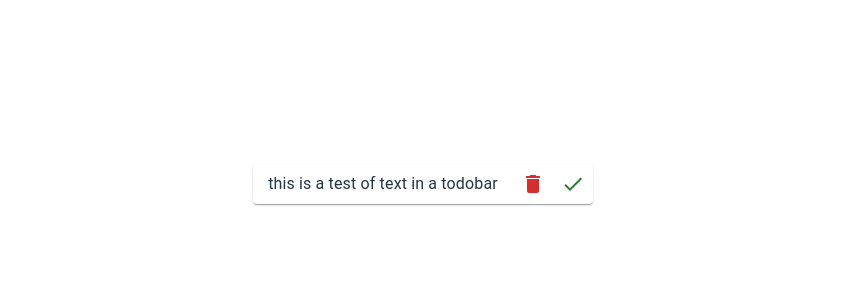
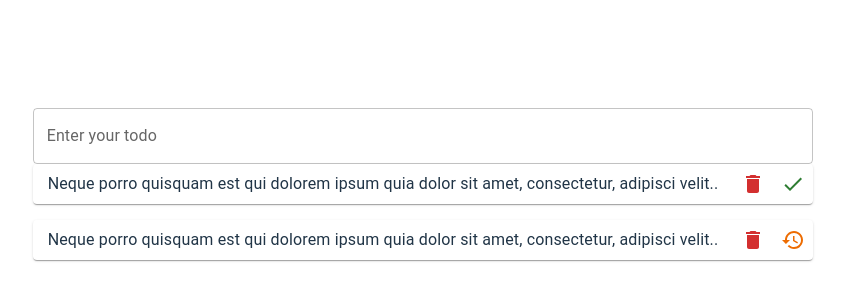
Before and after one commit to poipiii/ts_todos, a React (Vite) app: page / in a window 1280 px wide. Shown: the part 216-516 px from the top of the page, without its empty margins (217-1062 px from the left). Built offline with nearby package versions, Linux system fonts and the light colour scheme.

Commit message:
[feat] add enter field and cond render for todo

```diff
--- a/src/App.tsx
+++ b/src/App.tsx
@@ -2,13 +2,22 @@ import { useState } from 'react'
 import reactLogo from './assets/react.svg'
 import './App.css'
 import { Todobar } from './components/todobar'
+import Box from '@mui/material/Box';
+import { Stack } from '@mui/material';
+import Todoenter from './components/todoenter';
 function App() {
   const [count, setCount] = useState(0)
 
   return (
     <div className="App">
       <div>
-        <Todobar></Todobar>
+        <Box>
+          <Todoenter></Todoenter>
+        </Box>
+        <Stack direction="column" spacing={2}>
+          <Todobar todo_id={1} todo_txt='Neque porro quisquam est qui dolorem ipsum quia dolor sit amet, consectetur, adipisci velit..' todo_status='notdone'></Todobar>
+          <Todobar todo_id={2} todo_txt='Neque porro quisquam est qui dolorem ipsum quia dolor sit amet, consectetur, adipisci velit..' todo_status='done'></Todobar>
+          </Stack>
       </div>
     </div>
   )
--- a/src/components/todobar.tsx
+++ b/src/components/todobar.tsx
@@ -4,26 +4,35 @@ import Typography from '@mui/material/Typography';
 import IconButton from '@mui/material/IconButton';
 import DeleteIcon from '@mui/icons-material/Delete';
 import CheckIcon from '@mui/icons-material/Check';
-
-type todo = {
+import RestoreIcon from '@mui/icons-material/Restore';
+interface todo  {
     todo_id:number,
     todo_txt:string,
     todo_status:string
 }
 
-export const Todobar = (prop:todo) => {
+export const Todobar = ({todo_id,todo_txt,todo_status}:todo) => {
   return (
     <div>
         <Box sx={{display:'inline-flex',boxShadow:1,borderRadius:1}}>
             <Typography sx={{paddingY:'8px' ,paddingX:'15px'}}>
-                this is a test of text in a todobar
+                {todo_txt}
             </Typography>
             <IconButton aria-label='delete' color='error'>
                 <DeleteIcon></DeleteIcon>
             </IconButton>
-            <IconButton aria-label='check' color='success'>
+            {todo_status==='done'?
+             <IconButton aria-label='check' color='warning'>
+                <RestoreIcon></RestoreIcon>
+            </IconButton>
+
+            :
+              <IconButton aria-label='check' color='success'>
                 <CheckIcon></CheckIcon>
             </IconButton>
+
+        }
+
 
 
         </Box>
```
